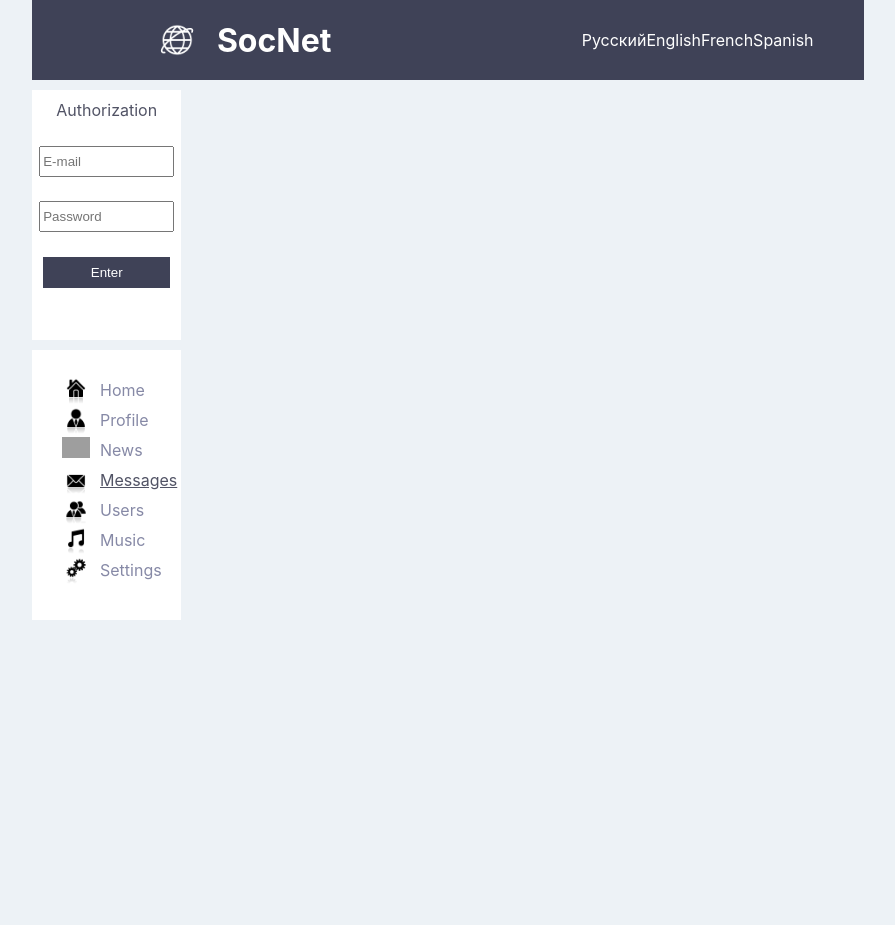
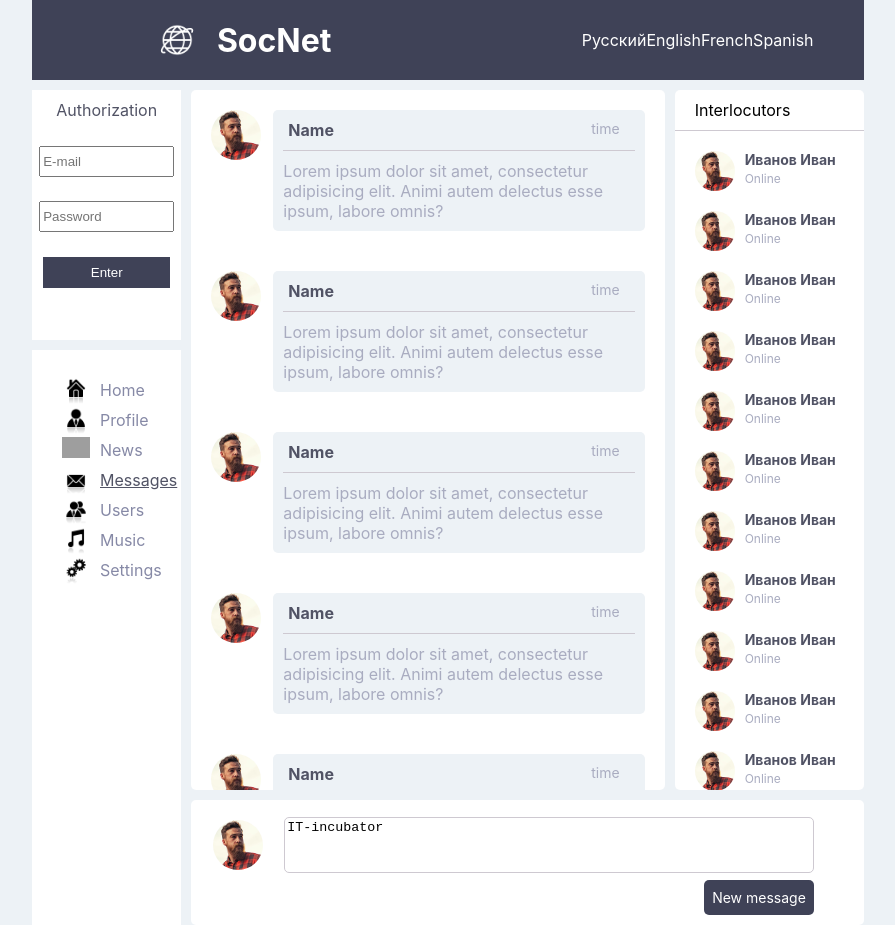
Before and after one commit to Basko-Vladimir/IT-incubator-project, a React (Create React App) app: page /messages in a window 1280 px wide. Shown: the whole page, without its empty margins (192-1087 px from the left). Before the commit the page ends 800 px from the top, so only its background shows below. Built offline with nearby package versions, Linux system fonts and the light colour scheme; grey boxes are pictures that could not be loaded.

Commit message:
Create components Message, Iinetlocuter

```diff
--- a/src/App.jsx
+++ b/src/App.jsx
@@ -23,7 +23,7 @@ function App() {
                 <Route  path='/home' component={Main} />
                 <Route  path='/profile' component={Profile}/>
                 <Route  path='/news' component={News}/>
-                <Route  path='/dialogs' component={Dialogs}/>
+                <Route  path='/messages' component={Dialogs}/>
                 <Route  path='/users' component={Users}/>
                 <Route  path='/music' component={Music}/>
                 <Route  path='/settings' component={Settings}/>
--- a/src/components/Dialogs/Dialogs.jsx
+++ b/src/components/Dialogs/Dialogs.jsx
@@ -1,10 +1,44 @@
 import React from "react";
 import styles from "./Dialogs.module.css";
+import PostCreate from "../Profile/MyPosts/PostCreate/PostCreate";
+import Message from "./Message/Message";
+import Interlocutor from "./Interlocutor/Interlocutor";
 
 const Dialogs = () => {
     return (
-        <div>
-            Dialogs
+        <div className={styles.dialogsWrap} >
+            <div className={styles.dialogsBlock}>
+                <div className={styles.messages}>
+                    <Message />
+                    <Message />
+                    <Message />
+                    <Message />
+                    <Message />
+                </div>
+                <div className={styles.interlocutorsBlock}>
+                    <div className={styles.interlocutorsHeader}>
+                        <span>Interlocutors</span>
+                    </div>
+                    <div className={styles.interlocutors}>
+                        <Interlocutor />
+                        <Interlocutor />
+                        <Interlocutor />
+                        <Interlocutor />
+                        <Interlocutor />
+                        <Interlocutor />
+                        <Interlocutor />
+                        <Interlocutor />
+                        <Interlocutor />
+                        <Interlocutor />
+                        <Interlocutor />
+                        <Interlocutor />
+                        <Interlocutor />
+                    </div>
+
+                </div>
+            </div>
+            <PostCreate btnValue={'New message'}/>
+
         </div>
     )
 };
--- a/src/components/Dialogs/Dialogs.module.css
+++ b/src/components/Dialogs/Dialogs.module.css
@@ -0,0 +1,39 @@
+.dialogsWrap{
+    display: grid;
+    grid-template-rows: 1fr auto;
+    grid-gap: 10px;
+}
+
+.dialogsWrap .dialogsBlock{
+    display: grid;
+    grid-gap: 10px;
+    grid-template-columns: 5fr 2fr;
+}
+
+.dialogsWrap .dialogsBlock .messages{
+    max-height: 700px;
+    border-radius: 5px;
+    background-color: #ffffff;
+    overflow: auto;
+
+}
+
+.dialogsWrap .dialogsBlock .interlocutorsBlock{
+    background-color: #ffffff;
+    border-radius: 5px;
+    max-height: 700px;
+    overflow: auto;
+}
+
+.dialogsWrap .dialogsBlock .interlocutorsBlock .interlocutorsHeader{
+    border-bottom: 1px #cec9d1 solid;
+    padding: 10px;
+}
+
+.dialogsWrap .dialogsBlock .interlocutorsBlock .interlocutorsHeader span{
+    padding-left: 10px;
+}
+
+.dialogsWrap .dialogsBlock .interlocutorsBlock .interlocutors{
+    padding: 10px;
+}
--- /dev/null
+++ b/src/components/Dialogs/Interlocutor/Interlocutor.jsx
@@ -0,0 +1,17 @@
+import React from "react";
+import styles from "./Interlocutor.module.css";
+import avatar from "../../../images/avatar.jpg";
+
+const Interlocutor = () => {
+  return (
+      <div className={styles.interlocutor}>
+          <img className={styles.avatar} src={avatar} alt="avatar"/>
+          <div className={styles.content}>
+              <span className={styles.name}>Иванов Иван</span>
+              <span className={styles.status}>Online</span>
+          </div>
+      </div>
+  )
+};
+
+export default Interlocutor;
--- /dev/null
+++ b/src/components/Dialogs/Interlocutor/Interlocutor.module.css
@@ -0,0 +1,27 @@
+.interlocutor{
+    display: grid;
+    grid-template-columns: 1fr 4fr;
+    padding: 10px;
+    grid-gap: 10px;
+}
+
+.interlocutor .avatar{
+    width:40px;
+    border-radius: 20px;
+}
+
+.interlocutor .content{
+    display: grid;
+    grid-template-rows: 1fr 1fr;
+}
+
+.interlocutor .content .name{
+    font-size: 14px;
+    font-weight: bolder;
+    color: #515365;
+}
+
+.interlocutor .content .status{
+    font-size: 12px;
+    color: #A9ACC0;
+}
--- /dev/null
+++ b/src/components/Dialogs/Message/Message.jsx
@@ -0,0 +1,26 @@
+import React from "react";
+import styles from "./Message.module.css";
+import avatar from "../../../images/avatar.jpg";
+
+const Message = () => {
+    return(
+        <div className={styles.messageBlock}>
+            <img className={styles.avatar} src={avatar} alt="avatar"/>
+            <div className={styles.message}>
+                <div className={styles.messageHeader}>
+                    <span className={styles.name}>Name</span>
+                    <span className={styles.time}>time</span>
+                </div>
+                <div className={styles.messageContent}>
+                    <span>
+                        Lorem ipsum dolor sit amet, consectetur
+                        adipisicing elit. Animi autem delectus esse
+                        ipsum, labore omnis?
+                    </span>
+                </div>
+            </div>
+        </div>
+    )
+};
+
+export default Message;
--- /dev/null
+++ b/src/components/Dialogs/Message/Message.module.css
@@ -0,0 +1,41 @@
+.messageBlock{
+    display: grid;
+    grid-template-columns: 1fr 6fr;
+    padding: 20px;
+}
+
+.messageBlock .avatar{
+    width: 50px;
+    height: 50px;
+    border-radius: 25px;
+}
+
+.messageBlock .message{
+    background-color: #EDF2F6;
+    border-radius: 5px;
+    padding: 5px 10px 10px;
+}
+
+.messageBlock .message .messageHeader{
+    padding: 5px 5px 10px;
+    border-bottom: 1px #cec9d1 solid;
+    display: grid;
+    grid-template-columns: 1fr 1fr;
+}
+
+.messageBlock .message .messageHeader .name{
+    justify-self: start;
+    color: #515365;
+    font-weight: bolder;
+}
+.messageBlock .message .messageHeader .time{
+    justify-self: end;
+    padding-right: 10px;
+    font-size: 14px;
+    color: #A9ACC0;
+}
+
+.messageBlock .message .messageContent{
+    padding-top: 10px;
+    color: #A9ACC0;
+}
--- a/src/components/Profile/MyPosts/MyPosts.jsx
+++ b/src/components/Profile/MyPosts/MyPosts.jsx
@@ -6,7 +6,7 @@ import PostCreate from "./PostCreate/PostCreate";
 const MyPosts = () => {
     return(
         <div className={styles.myPosts}>
-            <PostCreate/>
+            <PostCreate btnValue={'Add Post'}/>
             <Post/>
             <Post/>
         </div>
--- a/src/components/Profile/MyPosts/PostCreate/PostCreate.jsx
+++ b/src/components/Profile/MyPosts/PostCreate/PostCreate.jsx
@@ -2,14 +2,14 @@ import React from "react";
 import styles from "./PostCreate.module.css";
 import avatar from "../../../../images/avatar.jpg";
 
-const PostCreate = () => {
+const PostCreate = (props) => {
     return(
         <div className={styles.postCreate}>
             <img className={styles.avatar} src={avatar} alt='avatar'/>
             <textarea defaultValue='IT-incubator' className={styles.textarea}/>
             <div className={styles.buttonBlock}>
                 <div className={styles.addPostBtn}>
-                    <span>Add Post</span>
+                    <span>{props.btnValue}</span>
                 </div>
             </div>
         </div>
--- a/src/components/Profile/MyPosts/PostCreate/PostCreate.module.css
+++ b/src/components/Profile/MyPosts/PostCreate/PostCreate.module.css
@@ -8,7 +8,7 @@
     justify-content: center;
     align-content: center;
     border-radius: 5px;
-    padding: 10px;
+    padding: 10px 50px 10px 10px;
 }
 
 .postCreate .avatar{
@@ -21,10 +21,9 @@
 
 .postCreate .textarea{
     grid-area: txt;
-    justify-self: center;
+    justify-self: end;
     align-self: center;
-    width:90%;
-    margin: 0 25px;
+    width:95%;
     height:50px;
     border: 1px #cec9d1 solid;
     border-radius: 5px;
@@ -44,7 +43,6 @@
     color: white;
     font-size: 14px;
     padding: 5px;
-    margin-right: 25px;
     border-radius: 5px;
     display: grid;
     align-content: center;
```
